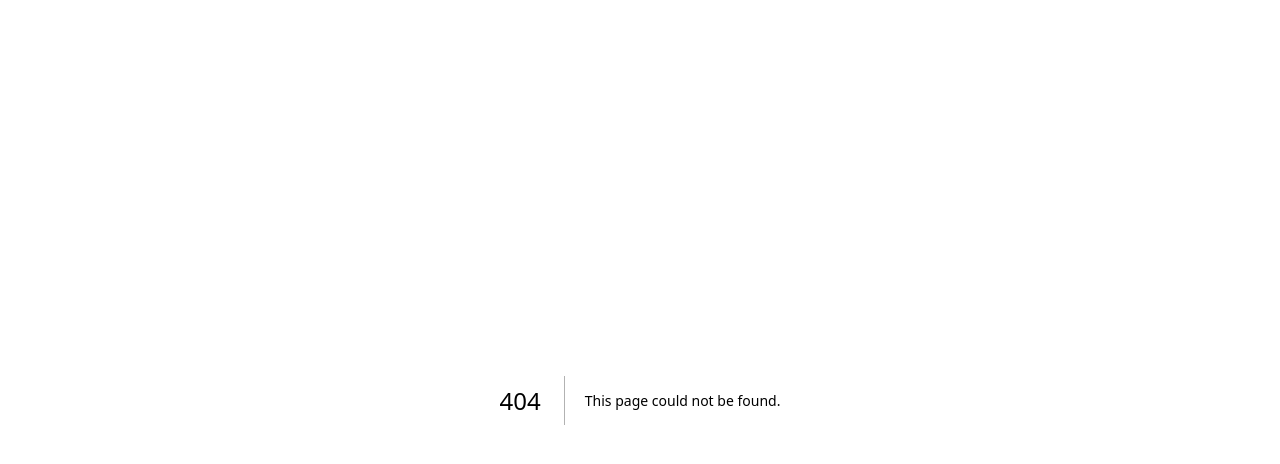
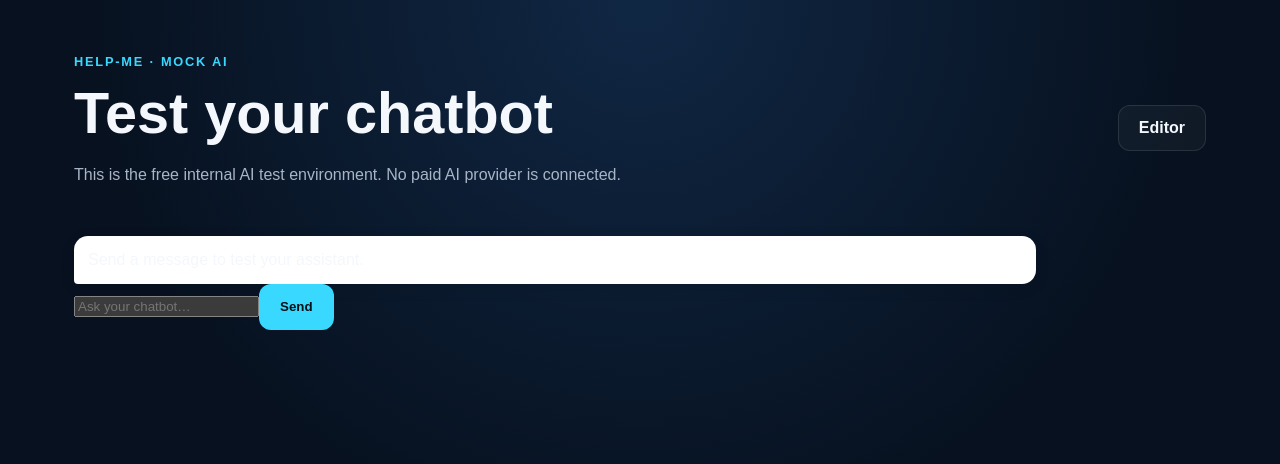
Before and after one commit to saiedahm/HELP-ME, a Next.js app: page /dashboard/chatbots/1/chat in a window 1280 px wide. Before the commit this address had no page. Shown: the top 464 px of the page. Built offline with nearby package versions, Linux system fonts and the light colour scheme.

Commit message:
feat(chat): add app/dashboard/chatbots/[id]/chat/page.tsx

```diff
--- /dev/null
+++ b/app/dashboard/chatbots/[id]/chat/page.tsx
@@ -0,0 +1,57 @@
+"use client";
+
+import { FormEvent, useState } from "react";
+import Link from "next/link";
+
+export default function ChatTestPage({ params }: { params: { id: string } }) {
+  const [messages, setMessages] = useState<{ role: "USER" | "ASSISTANT"; content: string }[]>([]);
+  const [input, setInput] = useState("");
+  const [conversationId, setConversationId] = useState("");
+  const [loading, setLoading] = useState(false);
+  const [error, setError] = useState("");
+
+  async function send(event: FormEvent) {
+    event.preventDefault();
+    const message = input.trim();
+    if (!message || loading) return;
+    setInput("");
+    setError("");
+    setMessages((items) => [...items, { role: "USER", content: message }]);
+    setLoading(true);
+
+    const response = await fetch("/api/chat", {
+      method: "POST",
+      headers: { "Content-Type": "application/json" },
+      body: JSON.stringify({ chatbotId: params.id, conversationId: conversationId || undefined, message }),
+    });
+    const data = await response.json();
+
+    if (!response.ok) {
+      setError(data.error ?? "Unable to send message.");
+      setLoading(false);
+      return;
+    }
+
+    setConversationId(data.conversationId);
+    setMessages((items) => [...items, { role: "ASSISTANT", content: data.reply }]);
+    setLoading(false);
+  }
+
+  return (
+    <main className="dashboard-page">
+      <header className="dashboard-header">
+        <div><div className="badge">HELP-ME · Mock AI</div><h1>Test your chatbot</h1><p>This is the free internal AI test environment. No paid AI provider is connected.</p></div>
+        <Link className="button" href={`/dashboard/chatbots/${params.id}`}>Editor</Link>
+      </header>
+      <section className="chat-test">
+        <div className="chat-test-messages">
+          {messages.length === 0 && <div className="preview-message">Send a message to test your assistant.</div>}
+          {messages.map((item, index) => <div className={item.role === "USER" ? "test-message user" : "test-message"} key={index}>{item.content}</div>)}
+          {loading && <div className="test-message">Thinking…</div>}
+        </div>
+        <form className="chat-test-form" onSubmit={send}><input value={input} onChange={(e) => setInput(e.target.value)} placeholder="Ask your chatbot…" maxLength={4000} /><button className="button primary" type="submit" disabled={loading}>Send</button></form>
+        {error && <p className="form-error">{error}</p>}
+      </section>
+    </main>
+  );
+}
```
